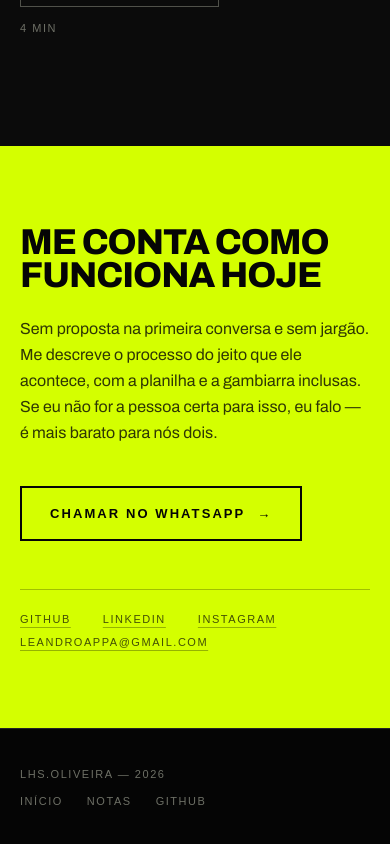
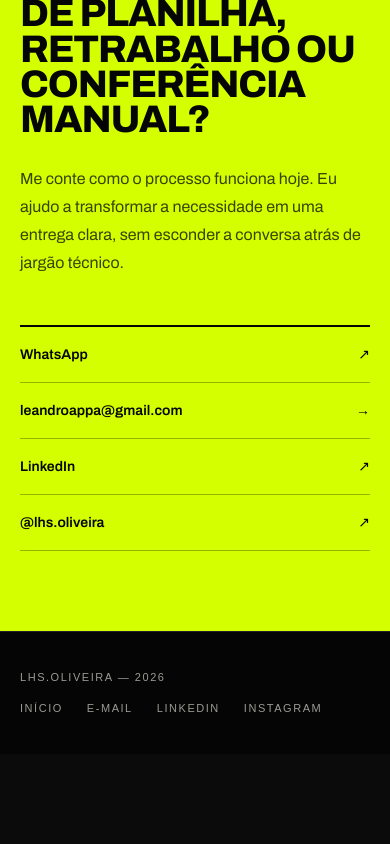
Before and after one commit to LeandroOlveira/PORTIFOLIO, a Next.js app: page / in a window 390 px wide. Shown: the part 10851-11695 px from the top of the page. After the commit the page ends 11605 px from the top, so only its background shows below. Built offline with nearby package versions, Linux system fonts and the light colour scheme; no server answers; a web font is replaced by a local one.

Commit message:
feat: add factual trajectory and real contact channels

```diff
--- a/src/app/page.tsx
+++ b/src/app/page.tsx
@@ -2,7 +2,7 @@ import { Abertura } from '@/components/Abertura';
 import { Processo } from '@/components/Processo';
 import { Projetos } from '@/components/Projetos';
 import { Stack } from '@/components/Stack';
-import { QuemSou } from '@/components/QuemSou';
+import { Trajetoria } from '@/components/Trajetoria';
 import { Notas } from '@/components/Notas';
 import { Contato } from '@/components/Contato';
 import { getNotas, getProjetos } from '@/lib/content';
@@ -17,7 +17,7 @@ export default function Home() {
       <Projetos projetos={projetos} />
       <Stack />
       <Processo />
-      <QuemSou />
+      <Trajetoria />
       <Notas notas={notas} />
       <Contato />
     </>
--- a/src/components/Contato.tsx
+++ b/src/components/Contato.tsx
@@ -1,95 +1,44 @@
-import { site, whatsappLink, contatoPendente } from '@/lib/site';
+import { site, whatsappLink } from '@/lib/site';
 
-/**
- * 05 — CONTATO
- *
- * A claquete marca o começo de uma tomada, não o fim. É por isso que o fim da
- * página é a coisa mais clara dela: o único ponto do site em que o verde-limão
- * toma a tela inteira, porque é o único ponto em que ele é a ação.
- */
 export function Contato() {
   return (
-    <section id="contato" className="bg-mark text-black">
+    <section id="contato" aria-labelledby="contato-titulo" className="bg-mark text-black">
       <div className="shell py-20 md:py-32">
-        <div data-cut className="max-w-[42ch]">
-          <h2 className="title text-[2.25rem] sm:text-[3rem] md:text-[4rem]">
-            Me conta como funciona hoje
-          </h2>
-
-          <p className="mt-6 max-w-[52ch] text-base leading-relaxed text-black/80 sm:text-lg">
-            Sem proposta na primeira conversa e sem jargão. Me descreve o processo do
-            jeito que ele acontece, com a planilha e a gambiarra inclusas. Se eu não for
-            a pessoa certa para isso, eu falo — é mais barato para nós dois.
-          </p>
-
-          <div className="mt-10">
-            <a
-              href={whatsappLink()}
-              target="_blank"
-              rel="noopener noreferrer"
-              className="group inline-flex items-center gap-3 border-2 border-black px-7 py-4 font-mono text-[0.8125rem] font-semibold tracking-[0.16em] text-black uppercase transition-colors duration-200 hover:bg-black hover:text-mark"
-            >
-              Chamar no WhatsApp
-              <span
-                aria-hidden
-                className="inline-block transition-transform duration-200 group-hover:translate-x-1"
-              >
-                &rarr;
-              </span>
-            </a>
+        <div className="grid gap-12 lg:grid-cols-[minmax(0,1.3fr)_minmax(18rem,0.7fr)] lg:items-end lg:gap-20">
+          <div>
+            <h2 id="contato-titulo" className="title max-w-[17ch] text-[2.4rem] sm:text-[3.5rem] md:text-[4.5rem]">
+              Tem uma operação que ainda depende de planilha, retrabalho ou conferência manual?
+            </h2>
+            <p className="mt-7 max-w-[58ch] text-base leading-7 text-black/75 sm:text-lg">
+              Me conte como o processo funciona hoje. Eu ajudo a transformar a necessidade
+              em uma entrega clara, sem esconder a conversa atrás de jargão técnico.
+            </p>
           </div>
 
-          {contatoPendente ? (
-            <p className="burn mt-8 max-w-[52ch] leading-relaxed text-black/70 normal-case tracking-[0.06em]">
-              O número de WhatsApp ainda é um placeholder. Troque{' '}
-              <code className="font-semibold">whatsapp</code> em{' '}
-              <code className="font-semibold">src/lib/site.ts</code> antes de publicar,
-              ou este botão não leva a lugar nenhum.
-            </p>
-          ) : null}
-
-          <div className="mt-12 flex flex-wrap gap-x-8 gap-y-3 border-t border-black/25 pt-6">
-            {site.github ? (
-              <a
-                href={site.github}
-                target="_blank"
-                rel="noopener noreferrer"
-                className="burn text-black/70 underline decoration-black/30 underline-offset-4 transition-colors hover:text-black hover:decoration-black"
-              >
-                GitHub
-              </a>
-            ) : null}
-            {site.linkedin ? (
-              <a
-                href={site.linkedin}
-                target="_blank"
-                rel="noopener noreferrer"
-                className="burn text-black/70 underline decoration-black/30 underline-offset-4 transition-colors hover:text-black hover:decoration-black"
-              >
-                LinkedIn
-              </a>
-            ) : null}
-            {site.instagram ? (
-              <a
-                href={site.instagram}
-                target="_blank"
-                rel="noopener noreferrer"
-                className="burn text-black/70 underline decoration-black/30 underline-offset-4 transition-colors hover:text-black hover:decoration-black"
-              >
-                Instagram
-              </a>
-            ) : null}
-            {site.email ? (
-              <a
-                href={`mailto:${site.email}`}
-                className="burn text-black/70 underline decoration-black/30 underline-offset-4 transition-colors hover:text-black hover:decoration-black"
-              >
-                {site.email}
-              </a>
-            ) : null}
+          <div className="border-t-2 border-black">
+            <ContactLink href={whatsappLink()} label="WhatsApp" external />
+            <ContactLink href={`mailto:${site.email}`} label={site.email} />
+            <ContactLink href={site.linkedin} label="LinkedIn" external />
+            <ContactLink href={site.instagram} label="@lhs.oliveira" external />
           </div>
         </div>
       </div>
     </section>
   );
 }
+
+function ContactLink({ href, label, external = false }: { href: string; label: string; external?: boolean }) {
+  return (
+    <a
+      href={href}
+      target={external ? '_blank' : undefined}
+      rel={external ? 'noopener noreferrer' : undefined}
+      className="group flex min-h-14 items-center justify-between gap-4 border-b border-black/30 py-4 text-sm font-semibold text-black transition-colors hover:bg-black hover:px-4 hover:text-mark sm:text-base"
+    >
+      {label}
+      <span aria-hidden className="transition-transform group-hover:translate-x-1">
+        {external ? '↗' : '→'}
+      </span>
+    </a>
+  );
+}
--- a/src/components/Rodape.tsx
+++ b/src/components/Rodape.tsx
@@ -1,32 +1,27 @@
 import Link from 'next/link';
 import { site } from '@/lib/site';
 
-/** O rabicho do rolo: preto, curto, e fora do caminho da barra de transporte. */
 export function Rodape() {
   return (
     <footer className="border-t border-line bg-black">
-      <div className="shell flex flex-wrap items-center justify-between gap-x-8 gap-y-4 pt-10 pb-24 md:pb-20">
-        <p className="burn text-dim">
+      <div className="shell flex flex-wrap items-center justify-between gap-x-8 gap-y-5 py-10">
+        <p className="burn text-mid">
           {site.nome} — {new Date().getFullYear()}
         </p>
 
         <nav aria-label="Rodapé" className="flex flex-wrap gap-x-6 gap-y-3">
-          <Link href="/" className="burn text-dim transition-colors hover:text-mark">
+          <Link href="/" className="burn text-mid transition-colors hover:text-mark">
             Início
           </Link>
-          <Link href="/notas" className="burn text-dim transition-colors hover:text-mark">
-            Notas
-          </Link>
-          {site.github ? (
-            <a
-              href={site.github}
-              target="_blank"
-              rel="noopener noreferrer"
-              className="burn text-dim transition-colors hover:text-mark"
-            >
-              GitHub
-            </a>
-          ) : null}
+          <a href={`mailto:${site.email}`} className="burn text-mid transition-colors hover:text-mark">
+            E-mail
+          </a>
+          <a href={site.linkedin} target="_blank" rel="noopener noreferrer" className="burn text-mid transition-colors hover:text-mark">
+            LinkedIn
+          </a>
+          <a href={site.instagram} target="_blank" rel="noopener noreferrer" className="burn text-mid transition-colors hover:text-mark">
+            Instagram
+          </a>
         </nav>
       </div>
     </footer>
--- /dev/null
+++ b/src/components/Trajetoria.tsx
@@ -0,0 +1,45 @@
+import { carreira } from '@/lib/carreira';
+import { site } from '@/lib/site';
+import { Titulo } from '@/components/Titulo';
+
+export function Trajetoria() {
+  return (
+    <section id="trajetoria" aria-labelledby="trajetoria-titulo" className="border-t border-line bg-ink py-20 md:py-32">
+      <div className="shell">
+        <div id="trajetoria-titulo">
+          <Titulo apoio="Conheço software pelos dois lados: o código que precisa se sustentar e a operação que precisa confiar nele.">
+            Trajetória
+          </Titulo>
+        </div>
+
+        <div className="mt-14 grid gap-12 md:mt-20 lg:grid-cols-[minmax(16rem,0.55fr)_minmax(0,1fr)] lg:gap-20">
+          <div className="lg:sticky lg:top-24 lg:self-start">
+            <p className="title-tight max-w-[18ch] text-2xl text-paper sm:text-3xl">
+              {site.nomeCompleto}
+            </p>
+            <p className="mt-4 max-w-[36ch] text-sm leading-6 text-mid sm:text-base">
+              Desenvolvimento full stack, produto e liderança conectados a mais de uma
+              década de experiência com software dentro da operação.
+            </p>
+          </div>
+
+          <ol className="border-b border-line">
+            {carreira.map((marco) => (
+              <li key={marco.periodo} className="grid gap-4 border-t border-line py-8 sm:grid-cols-[8rem_minmax(0,1fr)] sm:gap-8 md:py-10">
+                <p className="burn text-mark">{marco.periodo}</p>
+                <div>
+                  <h3 className="title-tight text-xl text-paper sm:text-2xl">
+                    {marco.titulo}
+                  </h3>
+                  <p className="mt-3 max-w-[62ch] text-sm leading-6 text-mid sm:text-base sm:leading-7">
+                    {marco.descricao}
+                  </p>
+                </div>
+              </li>
+            ))}
+          </ol>
+        </div>
+      </div>
+    </section>
+  );
+}
```
Also changed, not shown: src/components/QuemSou.tsx (deleted, +0 -102 lines), src/lib/carreira.ts (+27 -40 lines), 2 other files (tests, documents, lock files or other folders).
